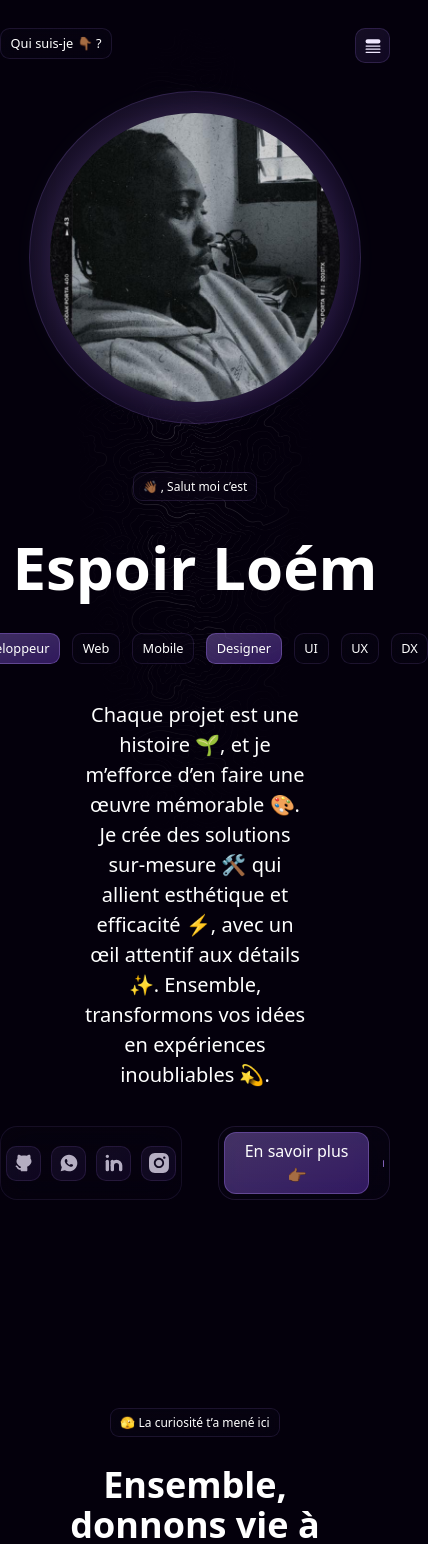
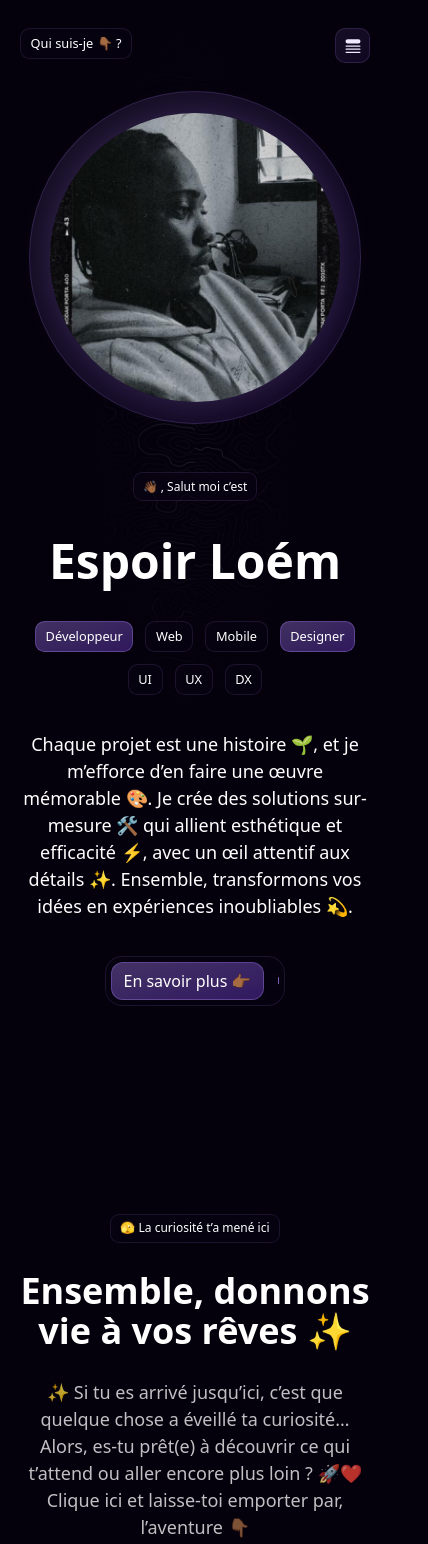
Before and after one commit to Espoir-Loem/porfolio, a Next.js app: page / in a window 390 px wide. Shown: the top 1544 px of the page, 428 px wide, since content can reach past the window. Built offline with nearby package versions, Linux system fonts and the light colour scheme.

Commit message:
mobile update

```diff
--- a/src/app/layout.tsx
+++ b/src/app/layout.tsx
@@ -28,7 +28,7 @@ export default function RootLayout({
        <link rel="shortcut icon" href="/espoir loém .png" type="image/x-icon" />
        <link rel="apple-touch-icon" href="/espoir loém .png" />
       <body
-        className={`${geistSans.variable} ${geistMono.variable} antialiased   rounded-2xl`}
+        className={`${geistSans.variable} ${geistMono.variable} antialiased   px-5  lg:px-xpage `}
       >
         {children}
       </body>
--- a/src/components/Footer.tsx
+++ b/src/components/Footer.tsx
@@ -3,14 +3,16 @@ import Headling from "./Headling";
 
 const Footer = () => {
     return (
-        <footer className="px-xpage  flex flex-col items-center gap-14 mt-20">
+        <footer className=" flex flex-col items-center gap-14 mt-20">
             <Headling/>
             <Button>
                 Contacte-moi !
             </Button>
-            <div className="mt-24 w-full flex justify-between items-center py-10 border-t border-green-100/20">
-                <NetworkIcons/>
-                <p className="-tracking-tighter opacity-70 font-light">Développé par Espoir Loém ©2024, Tout droit reservé</p>
+            <div className="mt-16 md:mt-24 w-full flex justify-between items-center py-10 border-t border-green-100/20">
+                <div className="hidden md:block">
+                    <NetworkIcons/>
+                </div>
+                <p className="-tracking-tighter opacity-70 font-light text-center md:text-start">Développé par Espoir Loém ©2024, Tout droit reservé</p>
             </div>
         </footer>
     );
--- a/src/components/Header.tsx
+++ b/src/components/Header.tsx
@@ -4,7 +4,7 @@ import { Icon } from "./Icon";
 
 const Header = () => {
     return (
-        <header className="flex justify-between lg:px-xpage py-7 sticky top-0 z-30">
+        <header className="flex justify-between  py-7 sticky top-0 z-30">
             <Badge zoom={.8}>Qui suis-je 👇🏾 ?</Badge>
             <IconButton>
                 <Icon name="menu"/>
--- a/src/components/Headling.tsx
+++ b/src/components/Headling.tsx
@@ -5,7 +5,7 @@ const Headling = () => {
         <div className=" flex flex-col items-center gap-7">
             <Badge zoom={.75}>🫣 La curiosité t’a mené ici</Badge>
             <h2 className="text-4xl font-semibold text-center">Ensemble, donnons vie à vos rêves ✨</h2>
-            <p className="px-20 text-[20px] text-center font-light">
+            <p className="md:px-20 text-[18px] md:text-[20px] text-center font-light opacity-75">
                 ✨ Si tu es arrivé jusqu’ici, c’est que quelque chose a éveillé ta curiosité…
                 Alors, es-tu prêt(e) à découvrir ce qui t’attend ou aller encore plus loin ?
                 🚀❤️ Clique ici et laisse-toi emporter par, l’aventure 👇🏾
--- a/src/components/HeroSection.tsx
+++ b/src/components/HeroSection.tsx
@@ -5,7 +5,7 @@ import Button, { NetworkIcons } from "./Button";
 const HeroSection = () => {
     const data: string[] = ["Développeur", "Web", "Mobile", "Designer", "UI", "UX", "DX"];
     return (
-        <section className=" flex flex-col gap-9 items-center sm:px-xpage  pb-20 relative path-line">
+        <section className=" flex flex-col gap-9 items-center pb-20 relative path-line">
 
             <div style={{ zoom: 1.04 }} className="backdrop-blur-lg mb-3 p-5 size-80 rounded-full border bg-1/10">
                 <figure className=" relative size-full overflow-hidden rounded-full  shadow-[0_0_30px]  shadow-violet-1/20">
@@ -13,21 +13,23 @@ const HeroSection = () => {
                 </figure>
             </div>
             <Badge zoom={.75}>👋🏾 , Salut moi c’est</Badge>
-            <h1 className="font-semibold text-6xl">Espoir Loém</h1>
-            <div className="flex gap-3">
+            <h1 className="font-semibold text-5xl md:text-6xl">Espoir Loém</h1>
+            <div className="flex gap-3 flex-wrap  justify-center px-3">
                 {
                     data.map((item) => (
                         <Badge zoom={.8} key={item} active={item == "Développeur" || item == "Designer" ? true : false}>{item}</Badge>
                     ))
                 }
             </div>
-            <p className="px-20 text-[20px] text-center font-light">
+            <p className="md:px-20 text-[18px] md:text-[20px] text-center font-light">
                 Chaque projet est une histoire 🌱, et je m’efforce d’en faire une œuvre mémorable 🎨. Je crée des solutions sur-mesure
                 🛠️ qui allient esthétique et efficacité ⚡, avec un œil attentif aux détails ✨. Ensemble, transformons vos idées
                 en expériences inoubliables 💫.
             </p>
             <div className="flex gap-9">
-                <NetworkIcons  opacity={.75}/>
+                <div className="hidden md:block">
+                    <NetworkIcons  opacity={.75}/>
+                </div>
                 <Button>
                     En savoir plus 👉🏾
                 </Button>
--- a/src/components/Listing.tsx
+++ b/src/components/Listing.tsx
@@ -12,7 +12,7 @@ const Listing = ({ type , data }: ListingType) => {
 
 
     return (
-        <section className="px-xpage py-32 flex flex-col items-center gap-28">
+        <section className="py-32 flex flex-col items-center gap-28">
             <Headling />
             {
                 type == "blog" &&
```
